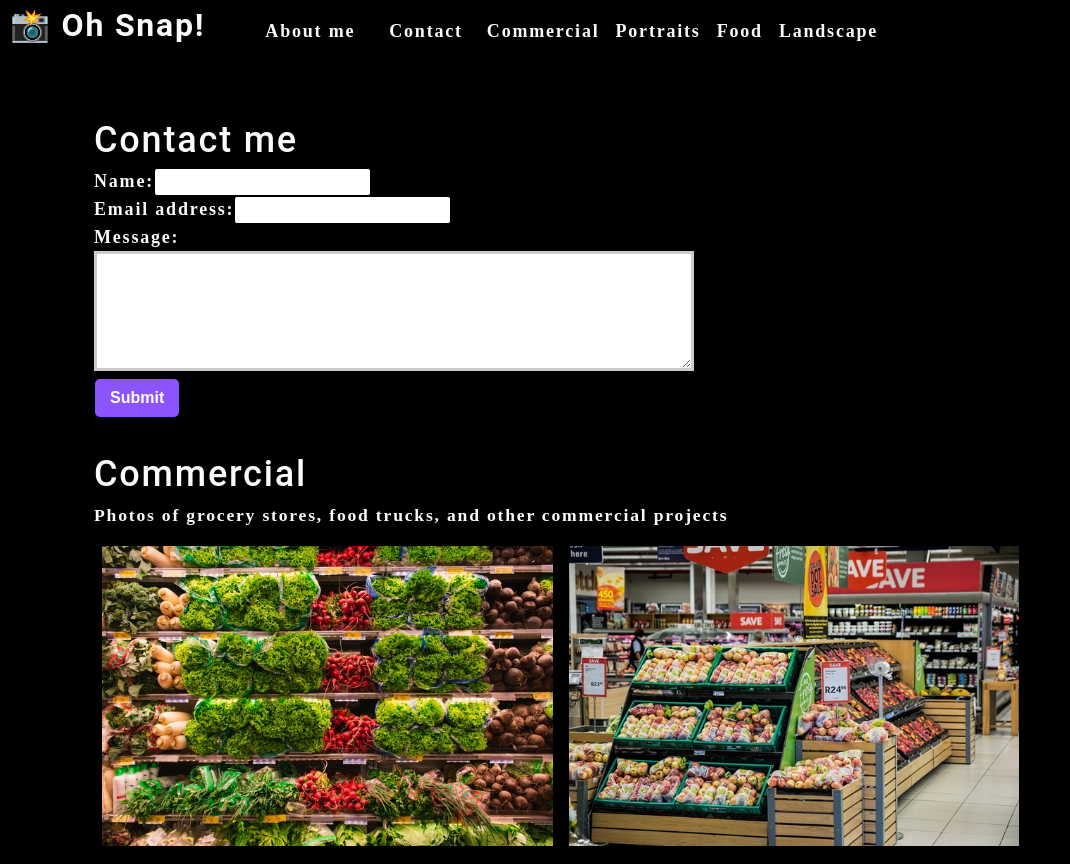
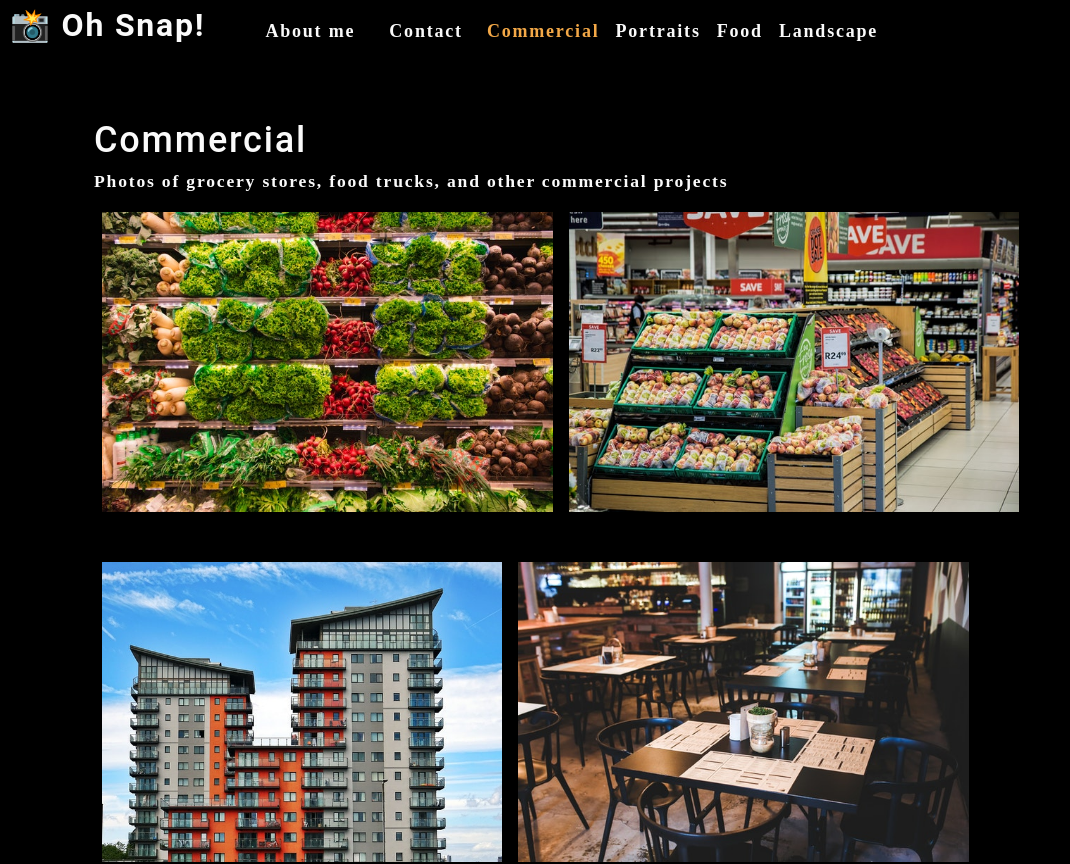
Before and after one commit to gstrehlow/photo-port, a React (Create React App) app: page / in a window 1280 px wide. Shown: the top 864 px of the page, without its empty margins (0-1070 px from the left). Built offline with nearby package versions, Linux system fonts and the light colour scheme.

Commit message:
conditionally rendered the contact section

```diff
--- a/src/App.js
+++ b/src/App.js
@@ -1,21 +1,27 @@
-import React, { useState } from 'react';
-import Nav from './components/Nav';
-import About from './components/About';
-import Gallery from './components/Gallery';
-import ContactForm from './components/Contact';
+import React, { useState } from "react";
+import Nav from "./components/Nav";
+import About from "./components/About";
+import Gallery from "./components/Gallery";
+import ContactForm from "./components/Contact";
 
 function App() {
   const [categories] = useState([
     {
-      name: 'commercial',
-      description: 'Photos of grocery stores, food trucks, and other commercial projects',
+      name: "commercial",
+      description:
+        "Photos of grocery stores, food trucks, and other commercial projects",
     },
-    { name: 'portraits', description: 'Portraits of people in my life' },
-    { name: 'food', description: 'Delicious delicacies' },
-    { name: 'landscape', description: 'Fields, farmhouses, waterfalls, and the beauty of nature' },
+    { name: "portraits", description: "Portraits of people in my life" },
+    { name: "food", description: "Delicious delicacies" },
+    {
+      name: "landscape",
+      description: "Fields, farmhouses, waterfalls, and the beauty of nature",
+    },
   ]);
 
   const [currentCategory, setCurrentCategory] = useState(categories[0]);
+
+  const [contactSelected, setContactSelected] = useState(false);
 
   return (
     <div>
@@ -23,11 +29,18 @@
         categories={categories}
         setCurrentCategory={setCurrentCategory}
         currentCategory={currentCategory}
+        contactSelected={contactSelected}
+        setContactSelected={setContactSelected}
       ></Nav>
       <main>
-        <ContactForm></ContactForm>
-        <Gallery currentCategory={currentCategory}></Gallery>
-        <About></About>
+        {!contactSelected ? (
+          <>
+            <Gallery currentCategory={currentCategory}></Gallery>
+            <About></About>
+          </>
+        ) : (
+          <ContactForm></ContactForm>
+        )}
       </main>
     </div>
   );
--- a/src/components/Contact/index.js
+++ b/src/components/Contact/index.js
@@ -1,10 +1,35 @@
-import React, { useState } from 'react';
+import React, { useState } from "react";
+import { validateEmail } from "../../utils/helpers";
 
 function ContactForm() {
-    const [formState, setFormState] = useState({ name: '', email: '', message: '' });
+  const [formState, setFormState] = useState({
+    name: "",
+    email: "",
+    message: "",
+  });
   const { name, email, message } = formState;
+  const [errorMessage, setErrorMessage] = useState("");
+
   function handleChange(e) {
-        setFormState({...formState, [e.target.name]: e.target.value })
+    if (e.target.name === "email") {
+      const isValid = validateEmail(e.target.value);
+      console.log(isValid);
+      // isValid conditional statement
+      if (!isValid) {
+        setErrorMessage("Your email is invalid.");
+      } else {
+        setErrorMessage("");
+      }
+    } else {
+      if (!e.target.value.length) {
+        setErrorMessage(`${e.target.name} is required.`);
+      } else {
+        setErrorMessage("");
+      }
+    }
+    if (!errorMessage) {
+      setFormState({ ...formState, [e.target.name]: e.target.value });
+    }
   }
 
   function handleSubmit(e) {
@@ -12,26 +37,46 @@
     console.log(formState);
   }
 
-    return(
+  return (
     <section>
       <h1>Contact me</h1>
       <form id="contact-form" onSubmit={handleSubmit}>
         <div>
           <label htmlFor="name">Name:</label>
-                    <input type="text" defaultValue={name} onChange={handleChange} name="name" />
+          <input
+            type="text"
+            defaultValue={name}
+            onBlur={handleChange}
+            name="name"
+          />
         </div>
         <div>
           <label htmlFor="email">Email address:</label>
-                    <input type="email" defaultValue={email} name="email" onChange={handleChange}/>
+          <input
+            type="email"
+            defaultValue={email}
+            name="email"
+            onBlur={handleChange}
+          />
         </div>
         <div>
           <label htmlFor="message">Message:</label>
-                    <textarea name="message" defaultValue={message} onChange={handleChange} rows="5" />
+          <textarea
+            name="message"
+            defaultValue={message}
+            onBlur={handleChange}
+            rows="5"
+          />
         </div>
+        {errorMessage && (
+          <div>
+            <p className="error-text">{errorMessage}</p>
+          </div>
+        )}
         <button type="submit">Submit</button>
       </form>
     </section>
-    )
+  );
 }
 
 export default ContactForm;
--- a/src/components/Nav/index.js
+++ b/src/components/Nav/index.js
@@ -6,8 +6,9 @@
     categories = [],
     setCurrentCategory,
     currentCategory,
+    contactSelected,
+    setContactSelected,
   } = props;
-
 
   const handleClick = (item) => {
     console.log(item);
@@ -17,8 +18,16 @@
   return (
     <header className="flex-row px-1">
       <h2>
-        <a data-testid="link" href="/">
-          <span role="img" aria-label="camera"> 📸</span> Oh Snap!
+        <a
+          data-testid="about"
+          href="#about"
+          onClick={() => setContactSelected(false)}
+        >
+          <span role="img" aria-label="camera">
+            {" "}
+            📸
+          </span>{" "}
+          Oh Snap!
         </a>
       </h2>
       <nav>
@@ -28,21 +37,20 @@
               About me
             </a>
           </li>
-          <li className={"mx-2"}>
-            <span onClick={() => handleClick('Contact')}>
-              Contact
-            </span>
+          <li className={`mx-2 ${contactSelected && 'navActive'}`}>
+            <span onClick={() => setContactSelected(true)}>Contact</span>
           </li>
           {categories.map((category) => (
             <li
-              className={`mx-1 ${
-                currentCategory.name === category.name
-                }`}
-              key={category.name}
-            >
+            className={`mx-1 ${
+              currentCategory.name === category.name && !contactSelected && `navActive`
+              }`}
+            key={category.name}
+          >
               <span
                 onClick={() => {
                   setCurrentCategory(category);
+                  setContactSelected(false);
                 }}
               >
                 {capitalizeFirstLetter(category.name)}
```
Lines whose indentation alone changed are shown as unchanged.
